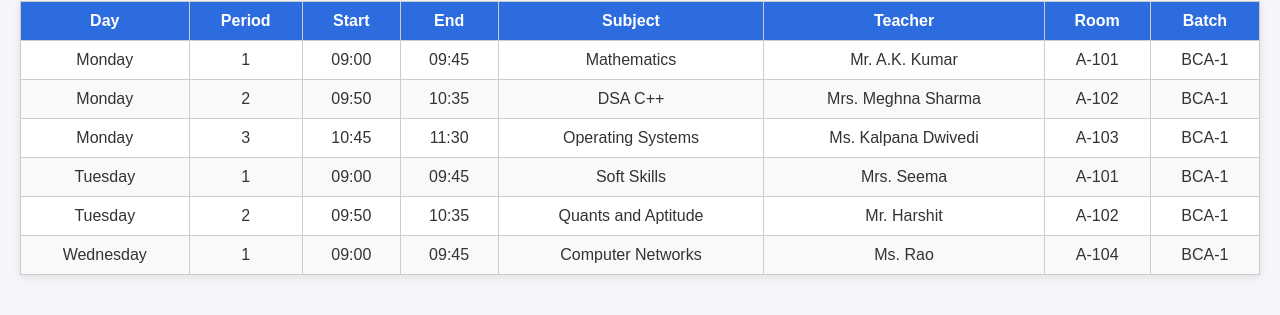
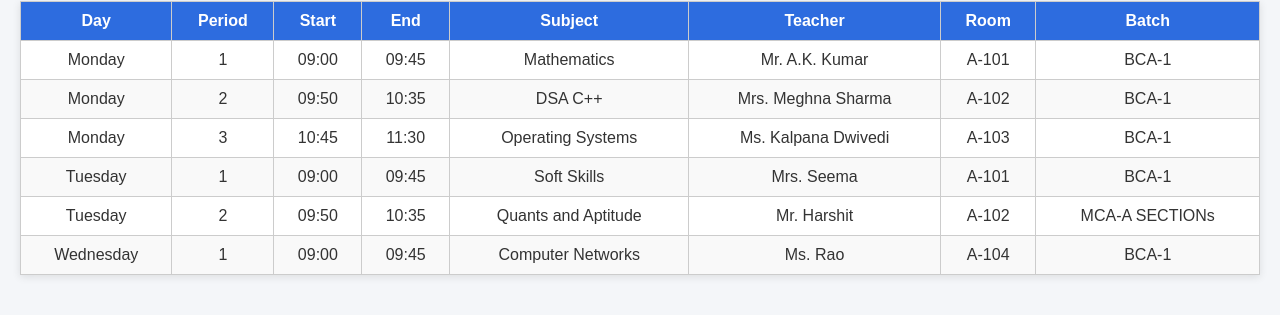
Before and after one commit to aayushmathur9017/Aayush-Mathur-ABES, a plain HTML site: page index.html in a window 1280 px wide. Shown: the part 97-412 px from the top of the page. Drawn offline with Linux system fonts and the light colour scheme.

Commit message:
Updated index.html

```diff
--- a/index.html
+++ b/index.html
@@ -70,7 +70,7 @@
         <td>Quants and Aptitude</td>
         <td>Mr. Harshit</td>
         <td>A-102</td>
-        <td>BCA-1</td>
+        <td>MCA-A SECTIONs</td>
       </tr>
       <tr>
         <td>Wednesday</td>
```
